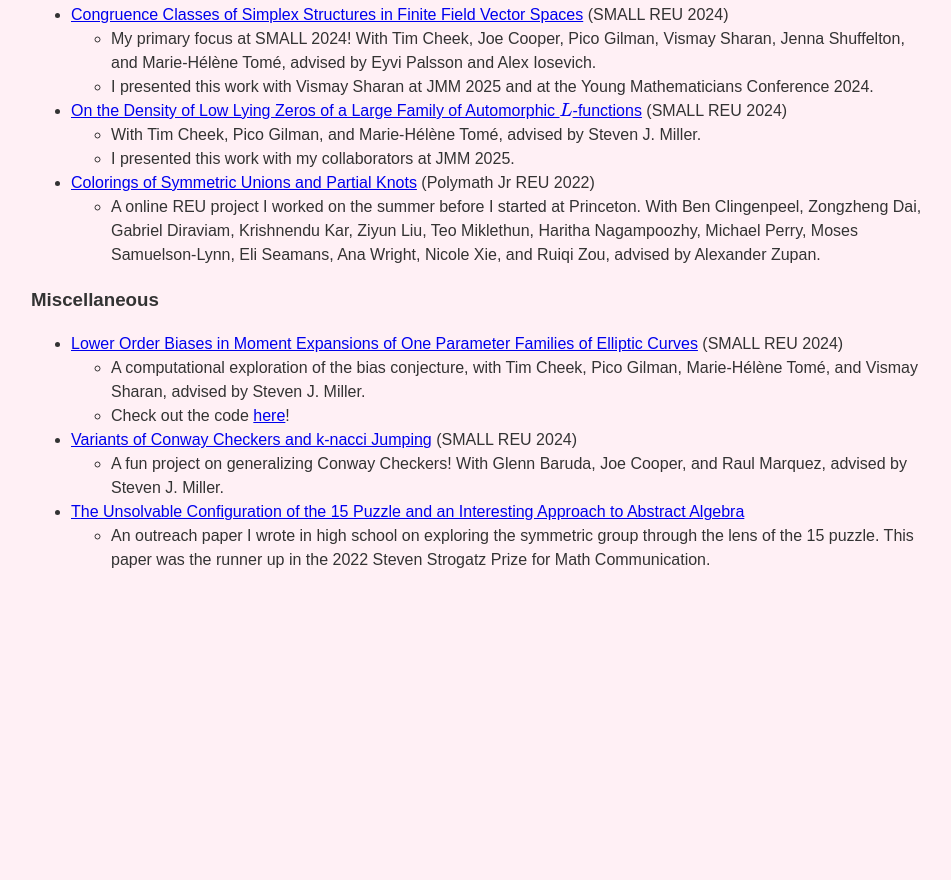
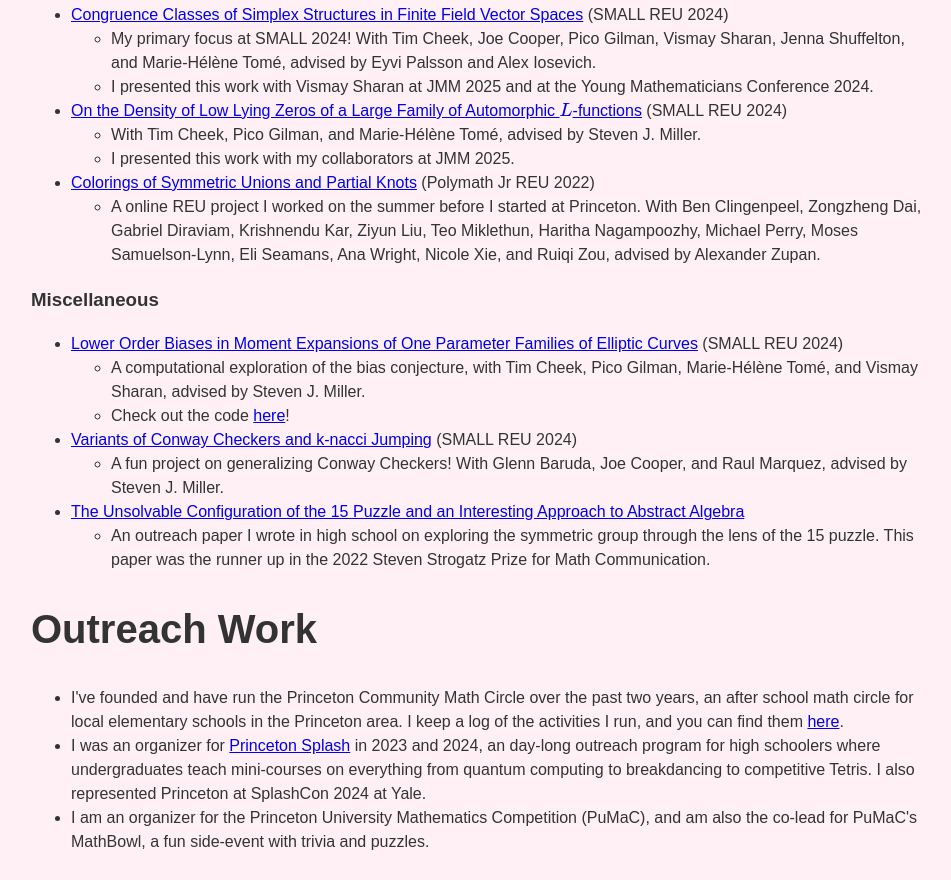
Before and after one commit to KareemSaysHi/KareemSaysHi.github.io, a plain HTML site: page academic.html in a window 1280 px wide. Shown: the part 452-1332 px from the top of the page, without its empty margins (171-1122 px from the left). Before the commit the page ends 1050 px from the top, so only its background shows below. Drawn offline with nearby package versions, Linux system fonts and the light colour scheme.

Commit message:
outreach

```diff
--- a/academic.html
+++ b/academic.html
@@ -81,7 +81,8 @@
     <a class = "menu-button" href = "fun.html"> Fun Stuff </a>
   </div>
   <div style="position: absolute; left: 15%; top: 75px; width: 70%; padding: 10px;">
-      <h1>Academic Work</h1>
+
+    <h1>Academic Work</h1>
       <h3> Expository Papers </h3>
       <ul>
       <li> <a href="Papers/JuniorPaper.pdf">On Dimension-Free \(L^p\) bounds for Maximal Functions</a>
@@ -140,7 +141,19 @@ Puzzle and an Interesting Approach to Abstract Algebra </a>
           </ul>
         </li>
       </ul>
+
+      <h1>Outreach Work</h1>
+      <ul>
+        <li> I've founded and have run the Princeton Community Math Circle over the past two years, an after school math circle for local elementary schools in the Princeton area.  I keep a log of the activities I run, and you can find them <a href="https://docs.google.com/document/d/1ig5fAtoeFUplWtPZC-2WIv1YVt70fkxhRPIo-Xde0EE/edit?usp=sharing">here</a>. </li>
+
+        <li> I was an organizer for <a href="https://princeton.learningu.org/">Princeton Splash</a> in 2023 and 2024, an day-long outreach program for high schoolers where undergraduates teach mini-courses on everything from quantum computing to breakdancing to competitive Tetris.  I also represented Princeton at SplashCon 2024 at Yale.
+        </li>
+
+        <li> I am an organizer for the Princeton University Mathematics Competition (PuMaC), and am also the co-lead for PuMaC's MathBowl, a fun side-event with trivia and puzzles.
+        </li>
     </div>
+
+
 
 </body>
 </html>
```
